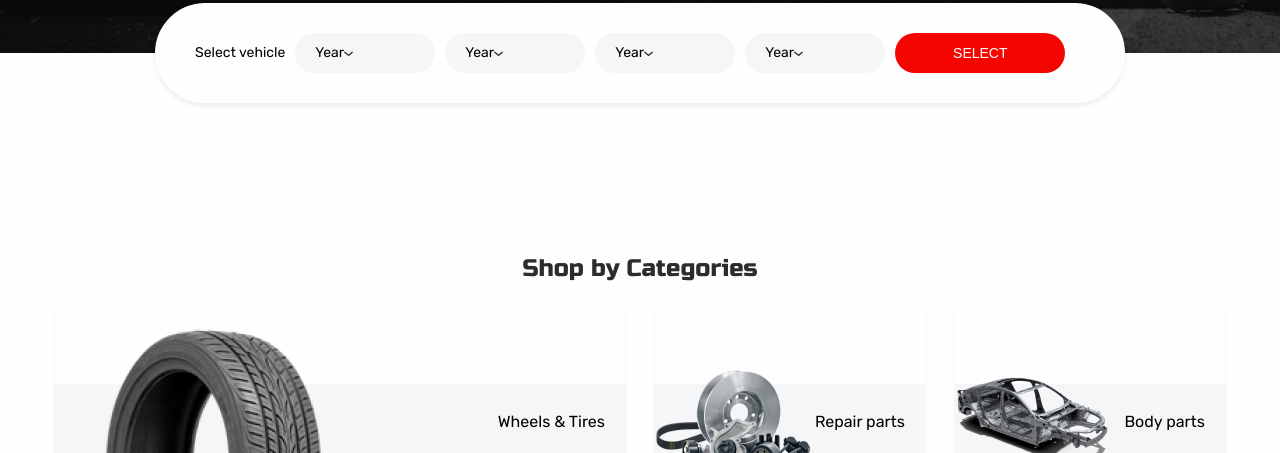
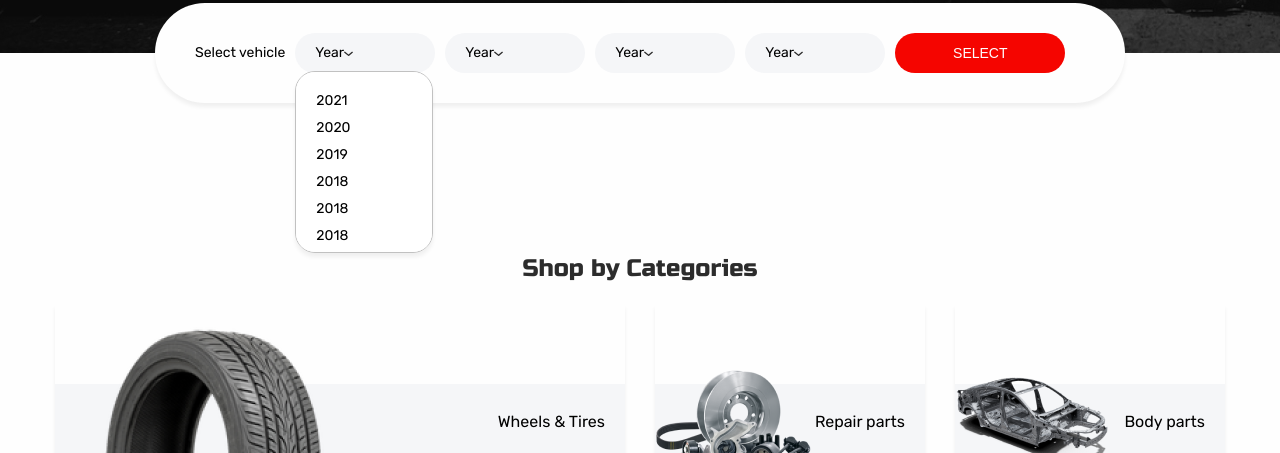
Before and after one commit to prosvitco-artur/CarBuro, a React (Create React App) app in the folder client/: page /home in a window 1280 px wide. Shown: the part 783-1236 px from the top of the page. Built offline with nearby package versions, Linux system fonts and the light colour scheme.

Commit message:
add scrolBar

```diff
--- a/client/src/App.css
+++ b/client/src/App.css
@@ -386,8 +386,7 @@ a {
     margin-top: 10px;
     width: 96px;
     border-radius: 20px;
-    appearance: none;
-    padding: 20px 26px 20px 20px;
+    padding: 20px;
 }
 .select_vehicle .box_select li{
     margin-bottom: 10px;
@@ -593,3 +592,37 @@ footer button{
 .pointer_red:hover svg{
     fill: #F50500;
 }
+
+.scrolling{
+    height: 140px; /* высота нашего блока */
+width: 142px; /* ширина нашего блока */
+background: #fff; /* цвет фона, белый */
+border: 1px solid #C1C1C1; /* размер и цвет границы блока */
+overflow-x: scroll; /* прокрутка по горизонтали */
+overflow-y: scroll; /* прокрутка по вертикали */
+}
+.scrolling p{
+    margin-bottom: 10px;
+}
+
+.scrolling::-webkit-scrollbar {
+    width: 20px;
+    height: 20px;
+  }
+
+  /* Track */
+.scrolling::-webkit-scrollbar-track {
+
+}
+
+  /* Handle */
+.scrolling::-webkit-scrollbar-thumb {
+    background: red;
+    border-radius: 10px;
+    height: 10px;
+}
+
+  /* Handle on hover */
+.scrolling::-webkit-scrollbar-thumb:hover {
+    background: #b30000;
+}
--- a/client/src/components/SelectMenu/SelectMenu.jsx
+++ b/client/src/components/SelectMenu/SelectMenu.jsx
@@ -1,5 +1,5 @@
 
-import {ReactComponent as VectorLang} from '../../common/img/icon/vector_language.svg';
+import { ReactComponent as VectorLang } from '../../common/img/icon/vector_language.svg';
 
 const SelectMenu = (props) => {
     return (
@@ -8,15 +8,47 @@ const SelectMenu = (props) => {
                 {/*<img alt="car" src="img/icon/car.svg" />*/}
             </div>
             <div style={{ padding: '11px 0' }} className="float_left  size_14">Select vehicle</div>
-            <div className="float_left radius_50 background_grey select">
+            <div className="float_left radius_50 background_grey select ">
                 <span>Year</span>
                 <VectorLang />
-                {/*<ul className="box_shadow_4 background_white box_select">*/}
-                {/*    <li className="pointer_red">2021</li>*/}
-                {/*    <li className="pointer_red">2020</li>*/}
-                {/*    <li className="pointer_red">2019</li>*/}
-                {/*    <li className="pointer_red">2018</li>*/}
-                {/*</ul>*/}
+                <div className="box_shadow_4 background_white box_select scrolling">
+                    <p className="pointer_red">2021</p>
+                    <p className="pointer_red">2020</p>
+                    <p className="pointer_red">2019</p>
+                    <p className="pointer_red">2018</p>
+                    <p className="pointer_red">2018</p>
+                    <p className="pointer_red">2018</p>
+                    <p className="pointer_red">2018</p>
+                    <p className="pointer_red">2018</p>
+                    <p className="pointer_red">2018</p>
+                    <p className="pointer_red">2018</p>
+                    <p className="pointer_red">2018</p>
+                    <p className="pointer_red">2018</p>
+                    <p className="pointer_red">2021</p>
+                    <p className="pointer_red">2020</p>
+                    <p className="pointer_red">2019</p>
+                    <p className="pointer_red">2018</p>
+                    <p className="pointer_red">2018</p>
+                    <p className="pointer_red">2018</p>
+                    <p className="pointer_red">2018</p>
+                    <p className="pointer_red">2018</p>
+                    <p className="pointer_red">2018</p>
+                    <p className="pointer_red">2018</p>
+                    <p className="pointer_red">2018</p>
+                    <p className="pointer_red">2018</p>
+                    <p className="pointer_red">2021</p>
+                    <p className="pointer_red">2020</p>
+                    <p className="pointer_red">2019</p>
+                    <p className="pointer_red">2018</p>
+                    <p className="pointer_red">2018</p>
+                    <p className="pointer_red">2018</p>
+                    <p className="pointer_red">2018</p>
+                    <p className="pointer_red">2018</p>
+                    <p className="pointer_red">2018</p>
+                    <p className="pointer_red">2018</p>
+                    <p className="pointer_red">2018</p>
+                    <p className="pointer_red">2018</p>
+                </div>
             </div>
             <div className="float_left radius_50 background_grey select">
                 <span>Year</span>
```
